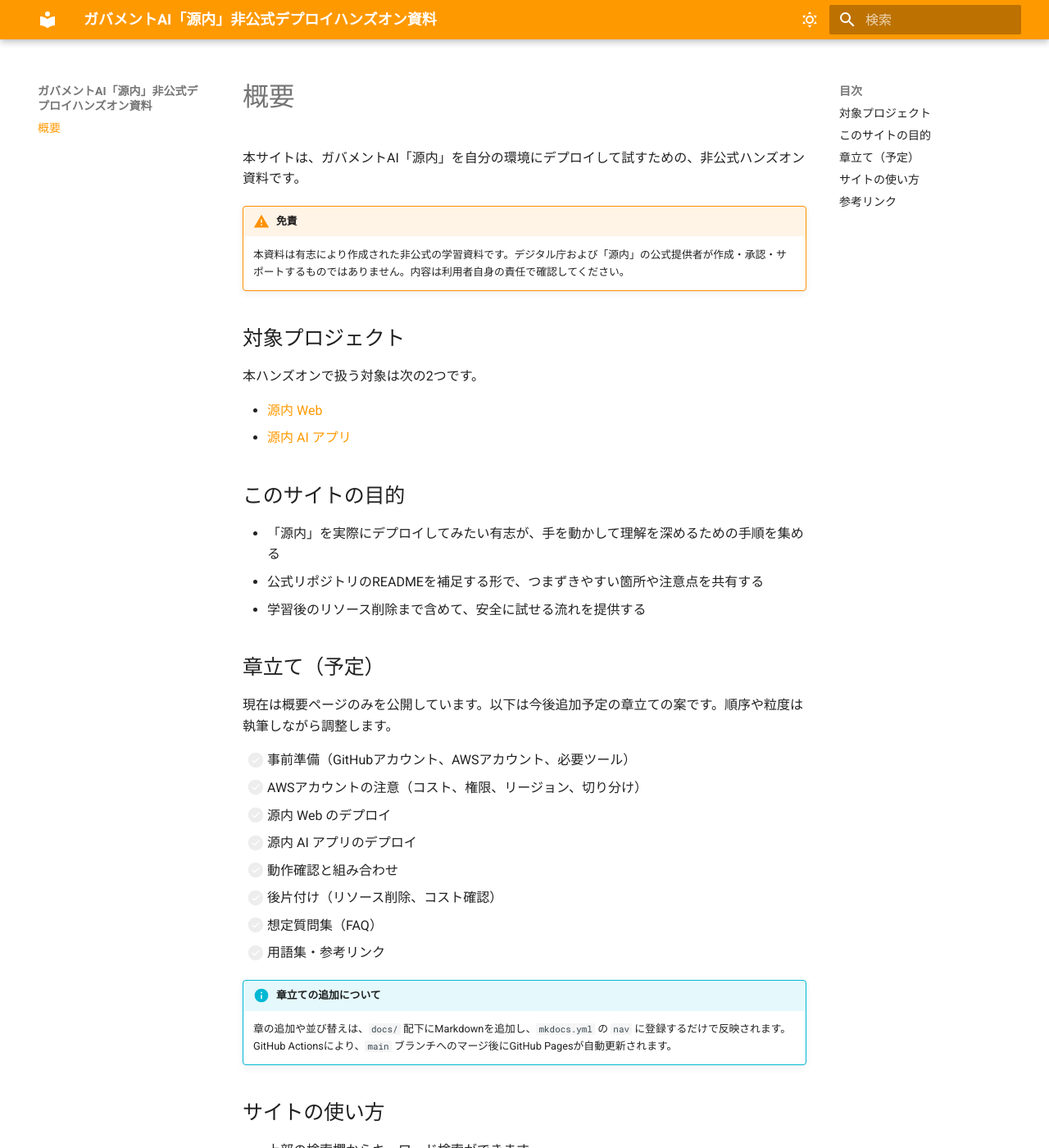
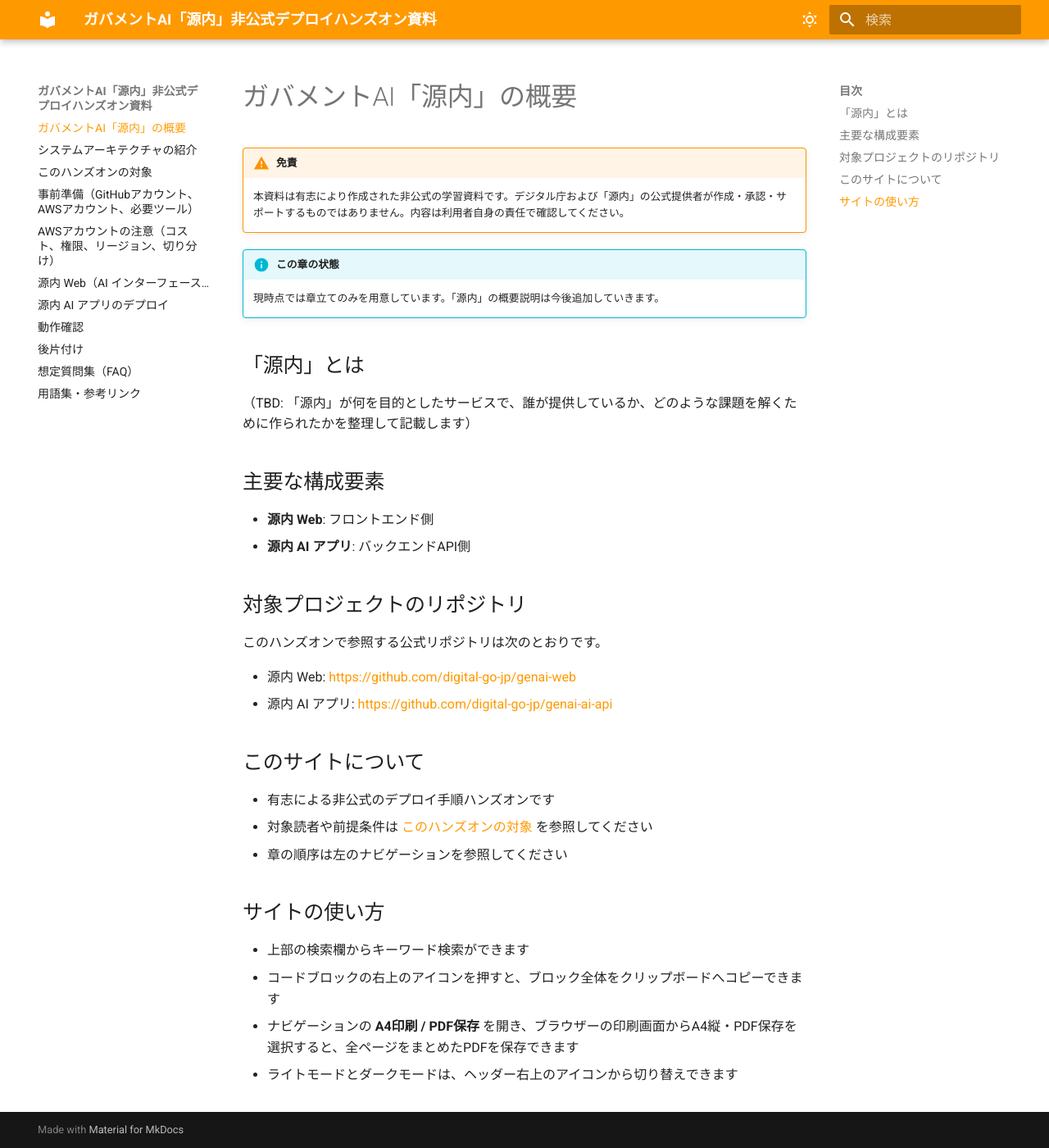
Before and after one commit to hide-G/gennai-unofficial-handson, an MkDocs documentation site: the page built from docs/index.md, in a window 1280 px wide and 1400 px high. Shown: the whole window at 82% size. Built offline with MkDocs 1.6.1 and Material for MkDocs 9.7.7, drawn with Linux system fonts in a browser that asks for light colours; some of the changed text lies outside the part shown.

Commit message:
docs: restructure into 10 chapters for gennai handson (#2)
* docs: restructure into 10 chapters for gennai handson

* docs: add 源内 Web (AI interface) chapter

---------

Co-authored-by: Kiro Agent <244629292+kiro-agent@users.noreply.github.com>

```diff
--- /dev/null
+++ b/docs/architecture.md
@@ -0,0 +1,21 @@
+# システムアーキテクチャの紹介
+
+!!! info "この章の状態"
+    現時点では章立てのみを用意しています。アーキテクチャ図と詳細説明は今後追加します。
+
+## この章の目的
+
+「源内」全体の構成要素と、各要素の役割・連携を把握します。デプロイ作業の前に、どのリソースが何のために必要かを理解しておくと、後の章がスムーズに進みます。
+
+## この章で扱う予定の内容
+
+- 全体構成の俯瞰（構成図）
+- 源内 Web と 源内 AI アプリ の役割分担
+- 主要なAWSサービスと、それぞれの用途
+- リクエスト・データの流れ
+- コンポーネント間の連携方法
+
+## 参考リンク
+
+- 源内 Web リポジトリ: <https://github.com/digital-go-jp/genai-web>
+- 源内 AI アプリ リポジトリ: <https://github.com/digital-go-jp/genai-ai-api>
--- /dev/null
+++ b/docs/audience.md
@@ -0,0 +1,24 @@
+# このハンズオンの対象
+
+!!! info "この章の状態"
+    現時点では章立てのみを用意しています。詳細は今後追加します。
+
+## 想定読者
+
+（TBD: どのような立場・スキルの読者を想定するかを記載します）
+
+## 前提知識
+
+（TBD: 必要な事前知識をリスト化します。例: Git の基本操作、AWS の基本用語、コマンドラインの利用など）
+
+## 完了時に得られる状態
+
+（TBD: この資料を最後まで進めたときに手元で確認できるようになる状態を記載します）
+
+## 想定所要時間
+
+（TBD）
+
+## 想定コスト
+
+（TBD: AWS上で発生し得る料金の目安と、実質無料に抑えるための工夫を記載します）
--- /dev/null
+++ b/docs/aws-notes.md
@@ -0,0 +1,31 @@
+# AWSアカウントの注意（コスト、権限、リージョン、切り分け）
+
+!!! warning "AWS利用時の共通の注意"
+    ハンズオン後にリソースが残っていると、想定外の課金が発生する可能性があります。この章の内容を確認したうえで、[後片付け](cleanup.md) の章まで通して完了してください。
+
+## この章の状態
+
+!!! info "この章の状態"
+    現時点では章立てのみを用意しています。詳細は今後追加します。
+
+## コスト
+
+（TBD: 想定される料金、無料利用枠の使い方、予算アラート（AWS Budgets）の設定、想定外の課金を早期に検知する工夫）
+
+## 権限（IAM）
+
+（TBD: 最小権限の考え方、ハンズオン用IAMユーザー／ロールの設計、ルートアカウントの取り扱い）
+
+## リージョン
+
+（TBD: 推奨リージョン、選定理由、切り替え時の注意点）
+
+## 環境の切り分け
+
+（TBD: 個人検証アカウントの推奨、既存環境と混ざらないようにする工夫、命名規則）
+
+## 資格情報の取り扱い
+
+- アクセスキー、シークレット、トークンなどをコマンドや原稿、ログ、コミット履歴に含めない
+- 環境変数、AWS CLI プロファイル、AWS SSO などの安全な仕組みを使う
+- 万が一漏えいした場合は速やかにキーを無効化・ローテーションする
--- /dev/null
+++ b/docs/cleanup.md
@@ -0,0 +1,24 @@
+# 後片付け
+
+!!! warning "コスト・セキュリティ上の注意"
+    デプロイしたリソースを削除しないと課金が続く可能性があります。また、公開ログにエンドポイントや識別子が残ると、セキュリティ上の問題になる可能性があります。作業後は必ずこの章まで進め、資源の削除と確認を完了してください。
+
+## この章の状態
+
+!!! info "この章の状態"
+    現時点では章立てのみを用意しています。詳細は今後追加します。
+
+## この章で扱う予定の内容
+
+- 削除の順序（依存関係の考慮）
+- 各リソースの削除手順
+- 課金が停止していることの確認
+- リソースが残っていないことの確認
+- ログ・保存物からの秘密情報の削除
+
+## 完了チェックリスト（案）
+
+- [ ] 源内 AI アプリのリソースを削除した
+- [ ] 課金対象のリソースが残っていないことを確認した
+- [ ] 予算アラートで想定外の課金がないことを確認した
+- [ ] 手元のログ・キャプチャに秘密情報が残っていないことを確認した
--- /dev/null
+++ b/docs/deploy-ai-api.md
@@ -0,0 +1,24 @@
+# 源内 AI アプリのデプロイ
+
+!!! info "この章の状態"
+    現時点では章立てのみを用意しています。詳細な手順は今後追加します。
+
+## 対象リポジトリ
+
+- <https://github.com/digital-go-jp/genai-ai-api>
+
+## この章で扱う予定の手順
+
+1. リポジトリの取得（clone）
+2. 環境変数の設定
+3. 依存関係のインストール
+4. ビルド
+5. AWSへのデプロイ
+6. デプロイ結果の確認
+
+!!! warning "コマンドを実行する前に"
+    実行するコマンドの内容を必ず確認してください。コマンドをコピーする際も、対象のリポジトリ・ブランチ・タグが期待どおりか確認したうえで実行してください。
+
+## 参考リンク
+
+- 源内 AI アプリ 公式リポジトリ: <https://github.com/digital-go-jp/genai-ai-api>
--- /dev/null
+++ b/docs/faq.md
@@ -0,0 +1,20 @@
+# 想定質問集（FAQ）
+
+!!! info "この章の状態"
+    現時点では章立てのみを用意しています。質問と回答は今後追加します。
+
+## 想定される質問カテゴリ
+
+- 前提・環境について
+- デプロイ手順の失敗時の対応
+- 動作確認・トラブルシュート
+- コスト・後片付け
+- セキュリティ・秘密情報の取り扱い
+
+## 質問の追加方法
+
+- 実施中に遭遇したつまずきは、Issue として起票していただけると助かります
+- 一般化できる内容はこの章に追記していきます
+
+!!! info "Issueと Pull Requestについて"
+    Issueは誰でも起票できます。Pull Requestを送っていただく場合は、非公式資料である旨と、記載内容の正確性について執筆者側で確認する必要があるため、レビューを経てからのマージになります。
--- /dev/null
+++ b/docs/glossary.md
@@ -0,0 +1,20 @@
+# 用語集・参考リンク
+
+!!! info "この章の状態"
+    現時点では章立てのみを用意しています。用語と参考リンクは本文の執筆に合わせて追記していきます。
+
+## 用語集
+
+（TBD: 資料内で使う用語を簡潔に説明します）
+
+## 参考リンク
+
+### 公式リポジトリ
+
+- 源内 Web: <https://github.com/digital-go-jp/genai-web>
+- 源内 AI アプリ: <https://github.com/digital-go-jp/genai-ai-api>
+
+### 本サイトの技術基盤
+
+- Material for MkDocs: <https://squidfunk.github.io/mkdocs-material/>
+- mkdocs-print-site-plugin: <https://github.com/timvink/mkdocs-print-site-plugin>
--- a/docs/index.md
+++ b/docs/index.md
@@ -1,47 +1,36 @@
-# 概要
-
-本サイトは、ガバメントAI「源内」を自分の環境にデプロイして試すための、非公式ハンズオン資料です。
+# ガバメントAI「源内」の概要
 
 !!! warning "免責"
     本資料は有志により作成された非公式の学習資料です。デジタル庁および「源内」の公式提供者が作成・承認・サポートするものではありません。内容は利用者自身の責任で確認してください。
 
-## 対象プロジェクト
+!!! info "この章の状態"
+    現時点では章立てのみを用意しています。「源内」の概要説明は今後追加していきます。
 
-本ハンズオンで扱う対象は次の2つです。
+## 「源内」とは
 
-- [源内 Web](https://github.com/digital-go-jp/genai-web)
-- [源内 AI アプリ](https://github.com/digital-go-jp/genai-ai-api)
+（TBD: 「源内」が何を目的としたサービスで、誰が提供しているか、どのような課題を解くために作られたかを整理して記載します）
 
-## このサイトの目的
+## 主要な構成要素
 
-- 「源内」を実際にデプロイしてみたい有志が、手を動かして理解を深めるための手順を集める
-- 公式リポジトリのREADMEを補足する形で、つまずきやすい箇所や注意点を共有する
-- 学習後のリソース削除まで含めて、安全に試せる流れを提供する
+- **源内 Web**: フロントエンド側
+- **源内 AI アプリ**: バックエンドAPI側
 
-## 章立て（予定）
+## 対象プロジェクトのリポジトリ
 
-現在は概要ページのみを公開しています。以下は今後追加予定の章立ての案です。順序や粒度は執筆しながら調整します。
+このハンズオンで参照する公式リポジトリは次のとおりです。
 
-- [ ] 事前準備（GitHubアカウント、AWSアカウント、必要ツール）
-- [ ] AWSアカウントの注意（コスト、権限、リージョン、切り分け）
-- [ ] 源内 Web のデプロイ
-- [ ] 源内 AI アプリのデプロイ
-- [ ] 動作確認と組み合わせ
-- [ ] 後片付け（リソース削除、コスト確認）
-- [ ] 想定質問集（FAQ）
-- [ ] 用語集・参考リンク
+- 源内 Web: <https://github.com/digital-go-jp/genai-web>
+- 源内 AI アプリ: <https://github.com/digital-go-jp/genai-ai-api>
 
-!!! info "章立ての追加について"
-    章の追加や並び替えは、`docs/` 配下にMarkdownを追加し、`mkdocs.yml` の `nav` に登録するだけで反映されます。GitHub Actionsにより、`main` ブランチへのマージ後にGitHub Pagesが自動更新されます。
+## このサイトについて
+
+- 有志による非公式のデプロイ手順ハンズオンです
+- 対象読者や前提条件は [このハンズオンの対象](audience.md) を参照してください
+- 章の順序は左のナビゲーションを参照してください
 
 ## サイトの使い方
 
 - 上部の検索欄からキーワード検索ができます
 - コードブロックの右上のアイコンを押すと、ブロック全体をクリップボードへコピーできます
-- ナビゲーションの **A4印刷 / PDF保存** を開き、ブラウザーの印刷メニューからA4縦・PDF保存を選択すると、全ページをまとめたPDFを保存できます
+- ナビゲーションの **A4印刷 / PDF保存** を開き、ブラウザーの印刷画面からA4縦・PDF保存を選択すると、全ページをまとめたPDFを保存できます
 - ライトモードとダークモードは、ヘッダー右上のアイコンから切り替えできます
-
-## 参考リンク
-
-- 源内 Web リポジトリ: <https://github.com/digital-go-jp/genai-web>
-- 源内 AI アプリ リポジトリ: <https://github.com/digital-go-jp/genai-ai-api>
--- /dev/null
+++ b/docs/prerequisites.md
@@ -0,0 +1,29 @@
+# 事前準備（GitHubアカウント、AWSアカウント、必要ツール）
+
+!!! info "この章の状態"
+    現時点では章立てのみを用意しています。手順は今後追加します。
+
+## GitHubアカウント
+
+（TBD: 個人アカウントの用意、二要素認証、SSH/HTTPSの選択など）
+
+## AWSアカウント
+
+（TBD: 個人検証用アカウントの用意、MFAの設定、IAMユーザーとルートアカウントの使い分けなど）
+
+!!! warning "AWSアカウントの選び方"
+    本番運用中のアカウントや業務用の共有アカウントでは実施しないでください。学習用の個別アカウントを用意することを強く推奨します。
+
+## 必要ツール
+
+（TBD: 具体的なツール、バージョン、インストール方法を記載します）
+
+- Git
+- （TBD）
+
+## チェックリスト
+
+- [ ] GitHubアカウントを用意した
+- [ ] AWSアカウントを用意した（検証用）
+- [ ] 必要ツールをインストールした
+- [ ] 資格情報を安全に管理する準備ができた
--- /dev/null
+++ b/docs/verify.md
@@ -0,0 +1,19 @@
+# 動作確認
+
+!!! info "この章の状態"
+    現時点では章立てのみを用意しています。詳細は今後追加します。
+
+## この章の目的
+
+デプロイが期待どおりに完了しているかを、手を動かして確認します。
+
+## この章で扱う予定の内容
+
+- 基本的な疎通確認
+- 主要機能の動作確認
+- ログの参照方法
+- 想定される正常/異常の挙動と、判断基準
+
+## トラブル時の当たり方
+
+問題が発生した場合の切り分け手順は、[想定質問集（FAQ）](faq.md) にまとめる予定です。
--- /dev/null
+++ b/docs/web.md
@@ -0,0 +1,24 @@
+# 源内 Web（AI インターフェース）
+
+!!! info "この章の状態"
+    現時点では章立てのみを用意しています。詳細は今後追加します。
+
+## 対象リポジトリ
+
+- <https://github.com/digital-go-jp/genai-web>
+
+## この章の目的
+
+「源内 Web」は、利用者と AI 機能の間に立つフロントエンドの Web アプリケーション（AI インターフェース）です。この章では、源内 Web の役割と、手元にデプロイして次章の「源内 AI アプリ」と接続する準備までを扱います。
+
+## この章で扱う予定の内容
+
+- 源内 Web の役割と、源内 AI アプリとの関係
+- 主要な構成要素と使用技術
+- ローカル起動または AWS へのデプロイ手順
+- 「源内 AI アプリ」との接続設定
+- 動作確認への引き継ぎ
+
+## 参考リンク
+
+- 源内 Web 公式リポジトリ: <https://github.com/digital-go-jp/genai-web>
--- a/mkdocs.yml
+++ b/mkdocs.yml
@@ -24,7 +24,17 @@ theme:
         name: ライトモードに切り替え
 
 nav:
-  - 概要: index.md
+  - "ガバメントAI「源内」の概要": index.md
+  - "システムアーキテクチャの紹介": architecture.md
+  - "このハンズオンの対象": audience.md
+  - "事前準備（GitHubアカウント、AWSアカウント、必要ツール）": prerequisites.md
+  - "AWSアカウントの注意（コスト、権限、リージョン、切り分け）": aws-notes.md
+  - "源内 Web（AI インターフェース）": web.md
+  - "源内 AI アプリのデプロイ": deploy-ai-api.md
+  - "動作確認": verify.md
+  - "後片付け": cleanup.md
+  - "想定質問集（FAQ）": faq.md
+  - "用語集・参考リンク": glossary.md
 
 plugins:
   - search
```
Also changed, not shown: README.md (+10 -7 lines).
